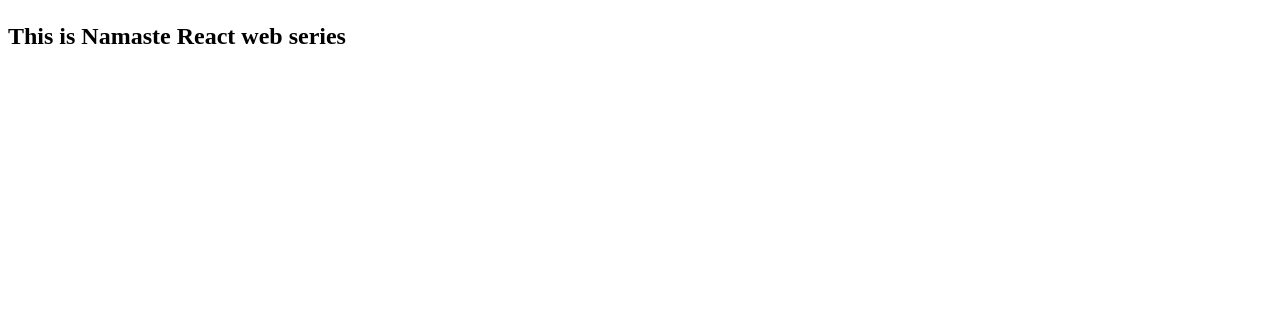
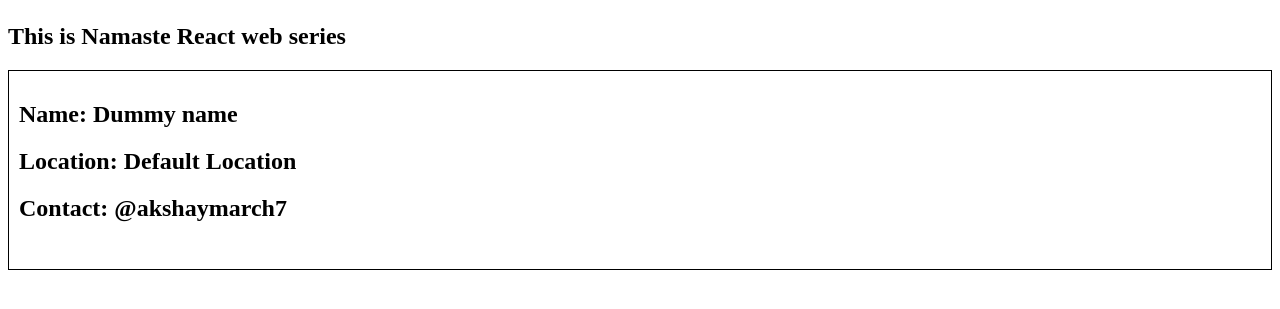
Before and after one commit to sharvilajmani/namaste-react, a React (Vite) app: page /about in a window 1280 px wide. Shown: the part 221-530 px from the top of the page. Built offline with nearby package versions, Linux system fonts and the light colour scheme; no server answers.

Commit message:
episode-08

```diff
--- a/index.css
+++ b/index.css
@@ -73,3 +73,8 @@
 .filter {
   display: flex;
 }
+
+.user-card {
+  padding: 10px;
+  border: 1px solid black;
+}
--- a/src/components/About.js
+++ b/src/components/About.js
@@ -1,10 +1,26 @@
-const About = () => {
+import UserClass from "./UserClass";
+import React from "react";
+
+class About extends React.Component {
+    constructor(props) {
+        super(props);
+        console.log("Parent constructor");
+    }
+
+    componentDidMount() {
+        console.log("Parent Component Did Mount");
+    }
+
+    render() {
+        console.log("Parent render");
         return (
             <div>
                 <h1>About Us</h1>
                 <h2>This is Namaste React web series</h2>
+                <UserClass name={"Akshay Saini"} location={"Dehradun"} />
             </div>
         );
     }
+}
 
 export default About;
--- /dev/null
+++ b/src/components/UserClass.js
@@ -0,0 +1,51 @@
+import React from "react";
+
+class UserClass extends React.Component {
+    constructor(props) {
+        super(props);
+        this.state = {
+            userInfo: {
+                name: "Dummy name",
+                location: "Default Location",
+                avatar_url: ""
+            }
+        }
+        console.log("Child constructor");
+    }
+
+    async componentDidMount() {
+        console.log("Child Component Did Mount");
+
+        //API Call
+        const data = await fetch("https://api.github.com/users/akshaymarch7");
+        const json = await data.json();
+
+        this.setState({
+            userInfo: json,
+        })
+    }
+
+    componentDidUpdate() {
+        console.log("Child component did update");
+    }
+
+    componentWillUnmount() {
+        console.log("Child Component Will unmount");
+    }
+
+    render() {
+        console.log("Child render");
+        const { name, location, avatar_url } = this.state.userInfo;
+
+        return (
+            <div className="user-card">
+                <h2>Name: {name}</h2>
+                <h2>Location: {location}</h2>
+                <h2>Contact: @akshaymarch7</h2>
+                <img src={avatar_url} />
+            </div>
+        )
+    }
+}
+
+export default UserClass;
```
Also changed, not shown: src/components/User.js (added, +17 -0 lines). Lines whose indentation alone changed are shown as unchanged.
